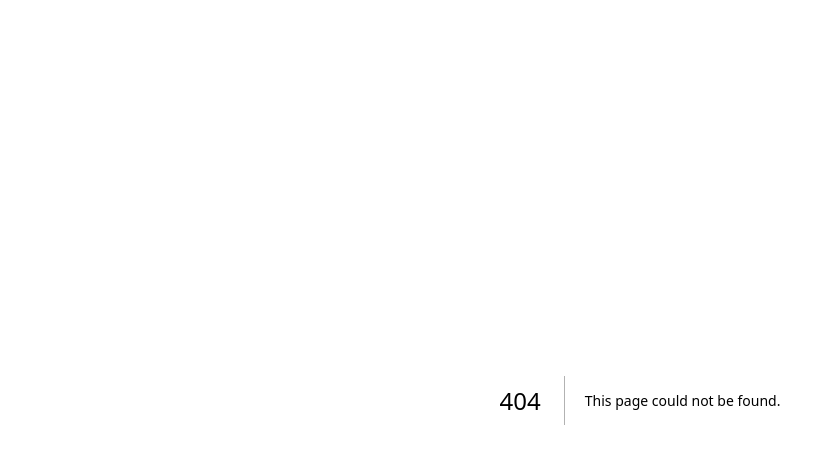
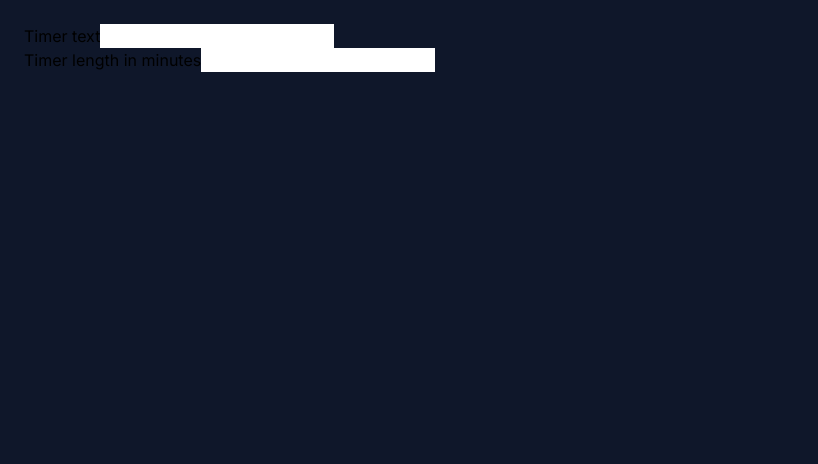
Before and after one commit to ldhose/n-plan, a Next.js app: page /pomodoro in a window 1280 px wide. Before the commit this address had no page. Shown: the top 464 px of the page, without its empty margins (0-818 px from the left). Built offline with nearby package versions, Linux system fonts and the light colour scheme.

Commit message:
Added timer Context

```diff
--- /dev/null
+++ b/src/app/components/contexts/pomodoroContext.ts
@@ -0,0 +1,13 @@
+import { createContext, useContext } from "react";
+import { TimerInstance } from "@/app/lib/timer";
+
+
+export const PomodoroContext = createContext<TimerInstance| undefined>(undefined)
+
+export const usePomodoroContext = () => {
+    const timerInstance = useContext(PomodoroContext)
+    if (timerInstance === undefined) {
+        throw new Error("Please provide context for pomodoro subcomponents")
+    }
+    return timerInstance;
+}
--- a/src/app/components/pomodoro/TimerButtons.tsx
+++ b/src/app/components/pomodoro/TimerButtons.tsx
@@ -3,6 +3,7 @@ type TimerButtonProps = {
     breakButtonHandler: () => void,
     workButtonHandler: () => void,
     longBreakButtonHandler: () => void,
+    testButton: () => void,
 }
 
 export const TimerButtons =(timerButtonProps: TimerButtonProps) => {
@@ -11,7 +12,7 @@ export const TimerButtons =(timerButtonProps: TimerButtonProps) => {
             <button onClick={timerButtonProps.breakButtonHandler} >Short Break</button>
             <button onClick={timerButtonProps.workButtonHandler}> Work </button>
             <button onClick={timerButtonProps.longBreakButtonHandler}> Long Break </button>
-
+            <button onClick={timerButtonProps.testButton}>Test 5 s</button>
         </div>
     )
 }
--- a/src/app/components/pomodoro/newTimer.tsx
+++ /dev/null
@@ -1,3 +0,0 @@
-export const NewTimer = () => {
-
-}
--- /dev/null
+++ b/src/app/components/pomodoro/newTimerForm.tsx
@@ -0,0 +1,22 @@
+export const NewTimerForm = () => {
+
+    function saveTimer() {
+
+    }
+
+
+    return (
+        <form method="post" id="create-new-timer" onSubmit={saveTimer}>
+            <p>
+                <label htmlFor="timer-name">Timer text</label>
+                <input type="text" id="timer-name" name="timer-name"></input>
+            </p>
+            <p>
+                <label htmlFor="timer-length">Timer length in minutes</label>
+                <input type="text" id="timer-length" name="timer-length"></input>
+            </p>
+
+        </form>
+    )
+
+}
--- a/src/app/components/pomodoro/pomodoro.tsx
+++ b/src/app/components/pomodoro/pomodoro.tsx
@@ -6,6 +6,8 @@ import { QueryClient, useQuery, QueryClientProvider } from "@tanstack/react-quer
 import axios from "axios"
 import { TimerList } from "./TimerList"
 import { TimerInstance } from "@/app/lib/timer"
+import { PomodoroContext } from "../contexts/pomodoroContext"
+
 
 
 export const Pomodoro = () => {
@@ -13,17 +15,18 @@ export const Pomodoro = () => {
 
     const twentyFiveMinuteTimer:TimerInstance = {id: 1, minute: 25, text: "25 Minutes", expired: false, notified: false, remainingSeconds: 25 * 60}
     const fiveMinuteTimer: TimerInstance = {id: 2, minute: 5, text: "5 Minutes", expired: false, notified: false, remainingSeconds: 5 * 60};
+    const fiveSecTestTimer:TimerInstance = {id: 1, minute: 1, text: "25 Minutes", expired: false, notified: false, remainingSeconds: 5}
+
     const bigBreak: TimerInstance = {id: 3, minute: 30, text: "30 Minutes", expired: false, notified: false, remainingSeconds: 30 * 60}
-    const [timer, setTimer] = useState<number>(twentyFiveMinuteTimer.remainingSeconds)
-
+    const [timer, setTimer] = useState<TimerInstance>(twentyFiveMinuteTimer)
     const breakButtonHandler = async () => {
         console.log("Short button pressed")
-        setTimer(fiveMinuteTimer.remainingSeconds);
+        setTimer(fiveMinuteTimer);
         console.log(fiveMinuteTimer.text)
     }
 
     const longBreakButtonHandler = () => {
-        setTimer(bigBreak.remainingSeconds);
+        setTimer(bigBreak);
         console.log(bigBreak.text)
         console.log("Long break")
     }
@@ -33,12 +36,20 @@ export const Pomodoro = () => {
         console.log("Work button")
     }
 
+    const testButton = () => {
+        setTimer(fiveSecTestTimer);
+        console.log("Set timer to 5 s")
+    }
+
     return  (
     <div>
-        <Timer seconds={timer} updateTimer={setTimer}/>
-        <TimerButtons breakButtonHandler = {breakButtonHandler}
+        <PomodoroContext.Provider value={timer}>
+            <Timer />
+            <TimerButtons breakButtonHandler = {breakButtonHandler}
                         longBreakButtonHandler={longBreakButtonHandler}
-                        workButtonHandler={workButtonHandler}/>
+                        workButtonHandler={workButtonHandler}
+                        testButton={testButton}/>
+        </PomodoroContext.Provider>
 
     </div>
     )
--- a/src/app/components/pomodoro/timer.tsx
+++ b/src/app/components/pomodoro/timer.tsx
@@ -1,18 +1,31 @@
 "use client";
-import React, { useState, useEffect } from "react";
+import React, { useState, useEffect } from "react"
+import { notify } from "../Notification"
+import { TimerInstance } from "@/app/lib/timer";
+import { usePomodoroContext } from "../contexts/pomodoroContext";
 
-export const Timer = ({seconds, updateTimer}: {seconds: number, updateTimer: any }) => {
+export const Timer = () => {
+
+  const timer = usePomodoroContext();
 
   useEffect(() => {
-    if (seconds !== null) {
+    if (timer !== null) {
       let id = setInterval(() =>{
-        if(seconds >0 ) {
-          updateTimer(seconds - 1)
+        if(timer.remainingSeconds >0 ) {
+          timer.remainingSeconds = timer.remainingSeconds - 1
         }
+        else if(!timer.notified) {
+        // const audio = new Audio("/timer-sound.mp3")
+          // audio.play()
+          // notify({text: "Timer finished"})
+          console.log("Setting notification to true")
+          timer.notified =true;
+        }
+
       }, 1000);
       return () => clearInterval(id);
     }
-  },[seconds])
+  },[timer])
 
   return (
     <div>
@@ -21,7 +34,7 @@ export const Timer = ({seconds, updateTimer}: {seconds: number, updateTimer: any
         className="grid place-items-center h-64 w-64 bg-slate-800 rounded-full
         sm:h-64 sm:w-64 md:h-96 md:w-96 m-auto mt-10"
       >
-        {seconds > 0 ? <span>{Math.ceil(seconds / 60)} : { seconds % 60}</span> : <span>No active timers {seconds}</span>  }
+        {timer.remainingSeconds > 0 ? <span>{Math.floor(timer.remainingSeconds / 60)} : { timer.remainingSeconds % 60}</span> : <span>No active timers {timer.text}</span>  }
       </div>
     </div>
   )
--- a/src/app/layout.tsx
+++ b/src/app/layout.tsx
@@ -5,8 +5,8 @@ import "./globals.css";
 const inter = Inter({ subsets: ["latin"] });
 
 export const metadata: Metadata = {
-  title: "Create Next App",
-  description: "Generated by create next app",
+  title: "Pomodoro timer",
+  description: "A timer to tell you time",
 };
 
 export default function RootLayout({
@@ -16,7 +16,11 @@ export default function RootLayout({
 }) {
   return (
     <html lang="en">
-      <body className={inter.className}>{children}</body>
+      <body className={inter.className}>
+        <main className="min-h-screen min-w-full bg-slate-900 p-6">
+          {children}
+        </main>
+        </body>
     </html>
   );
 }
--- a/src/app/page.tsx
+++ b/src/app/page.tsx
@@ -2,11 +2,11 @@
 import Image from "next/image";
 import { Timer } from "./components/pomodoro/timer";
 import { useRef, useState } from "react";
-import { useInterval } from "./components/utils";
 import { Pomodoro } from "@/app/components/pomodoro/pomodoro";
 import { QueryClient, QueryClientProvider } from "@tanstack/react-query";
 import { TimerList } from "./components/pomodoro/TimerList";
 import { TimerInstance } from "./lib/timer";
+import Link from "next/link";
 
 export default function Home() {
 
@@ -26,10 +26,13 @@ export default function Home() {
 
   return (
     <main className="min-h-screen min-w-full bg-slate-900 p-6">
+      hello
+      <Link href="/pomodoro"> Manage Timers </Link>
       <QueryClientProvider client={new QueryClient()}>
         <Pomodoro />
         <TimerList />
       </QueryClientProvider>
+
     </main>
   );
 }
--- /dev/null
+++ b/src/app/pomodoro/layout.tsx
@@ -0,0 +1,19 @@
+import type { Metadata } from "next";
+
+
+export const metadata: Metadata = {
+  title: "Manage timers",
+  description: "Add or remove timers",
+};
+
+export default function RootLayout({
+  children,
+}: {
+  children: React.ReactNode;
+}) {
+  return (
+    <div>
+      {children}
+    </div>
+  );
+}
--- /dev/null
+++ b/src/app/pomodoro/page.tsx
@@ -0,0 +1,22 @@
+export default function NewTimerForm() {
+
+    function saveTimer() {
+
+    }
+
+
+    return (
+        <form method="post" id="create-new-timer" >
+            <p>
+                <label htmlFor="timer-name">Timer text</label>
+                <input type="text" id="timer-name" name="timer-name"></input>
+            </p>
+            <p>
+                <label htmlFor="timer-length">Timer length in minutes</label>
+                <input type="text" id="timer-length" name="timer-length"></input>
+            </p>
+
+        </form>
+    )
+
+}
```
Also changed, not shown: 1 other file (tests, documents, lock files or other folders).
